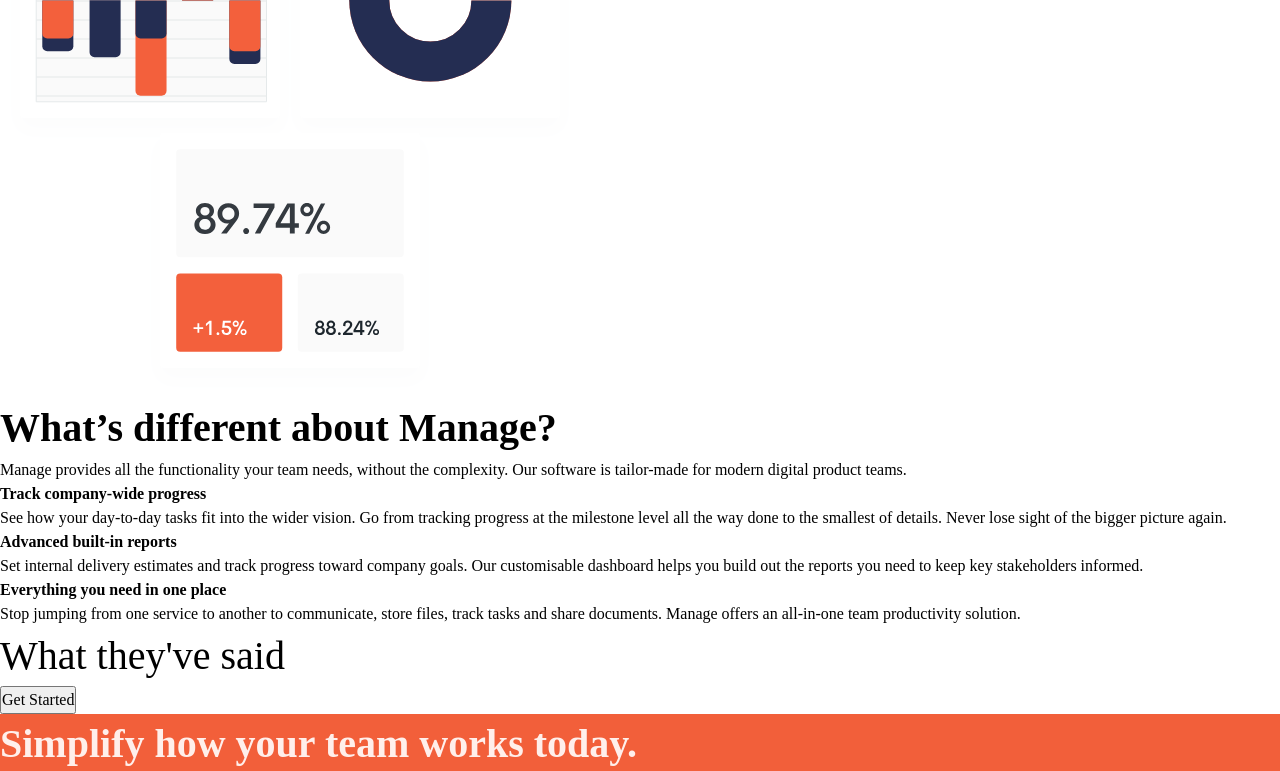
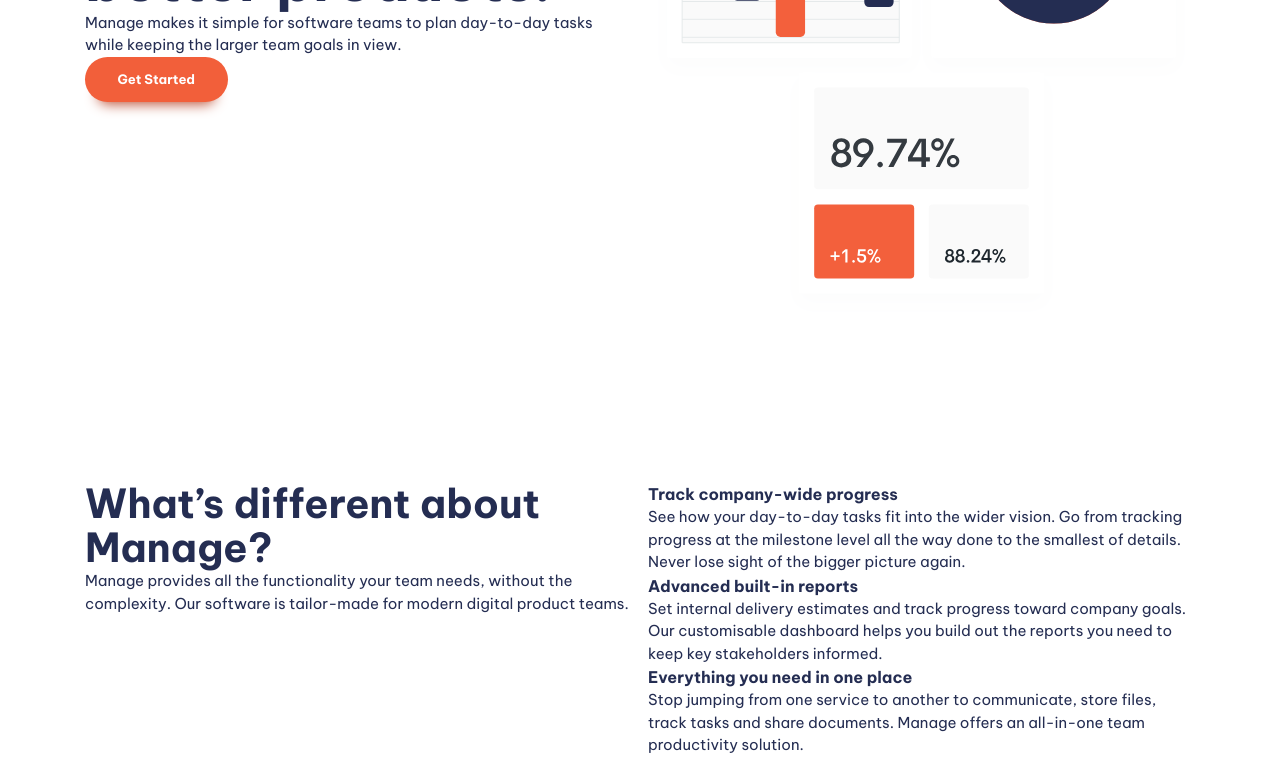
Before and after one commit to calmNinja/fem-landing-page-practice, a plain HTML site: page index.html in a window 1280 px wide. Shown: the part 435-1206 px from the top of the page. Drawn offline with Linux system fonts and the light colour scheme.

Commit message:
general styling

```diff
--- a/index.html
+++ b/index.html
@@ -29,7 +29,7 @@
     </header>
 
     <main>
-      <section>
+      <section class="padding-block-900">
         <div class="container">
           <div class="even-columns">
             <div>
@@ -47,7 +47,7 @@
         </div>
       </section>
 
-      <section>
+      <section class="padding-block-900">
         <div class="container">
           <div class="even-columns">
             <div>
@@ -81,14 +81,14 @@
           </div>
         </div>
       </section>
-
-      <section>
-        <h2 class="fs-secondary-heading">What they've said</h2>
+      <!-- Using pipeline here to separate my Component classes from utility classes for visual separation-->
+      <section class="carousel | padding-block-700">
+        <h2 class="fs-secondary-heading fw-bold">What they've said</h2>
         <!-- Carousel coming up-->
         <button class="button">Get Started</button>
       </section>
 
-      <section class="bg-accent-400 text-accent-100">
+      <section class="cta | padding-block-700 bg-accent-400 text-neutral-100">
         <div class="container">
           <div class="even-columns">
             <div>
@@ -101,7 +101,7 @@
         </div>
       </section>
     </main>
-    <footer class="bg-neutral-900 text-neutral-100">
+    <footer class="padding-block-700 bg-neutral-900 text-neutral-100">
       <div class="container">
         <div class="even-columns">
           <div>
--- a/style.css
+++ b/style.css
@@ -1,11 +1,13 @@
 :root{
+  --clr-accent-500: hsl(12, 60%, 45%);
   --clr-accent-400: hsl(12, 88%, 59%);
+  --clr-accent-300: hsl(12, 88%, 75%);
   --clr-accent-100: hsl(13, 100%, 96%);
 
   --clr-primary-400: hsl(228, 39%, 23%);
 
-  --clr-neutral-100: hsl(232, 12%, 13%);
-  --clr-neutral-900: hsl(0 0% 0%);
+  --clr-neutral-900: hsl(232, 12%, 13%);
+  --clr-neutral-100: hsl(0 0% 100%);
 
   --ff-primary: "Be Vietnam Pro", sans-serif;
 
@@ -29,6 +31,16 @@
   --fs-secondary-heading: var(--fs-700);
   --fs-nav: var(--fs-500);
   --fs-button: var(--fs-300);
+
+  --size-100: 0.25rem;
+  --size-200: 0.5rem;
+  --size-300: 0.75rem;
+  --size-400: 1rem;
+  --size-500: 1.5rem;
+  --size-600: 2rem;
+  --size-700: 3rem;
+  --size-800: 4rem;
+  --size-900: 5rem;
 
 }
 
@@ -154,9 +166,11 @@
 
 .fs-primary-heading {
   font-size: var(--fs-primary-heading);
+  line-height: 1.1;
 }
 .fs-secondary-heading {
   font-size: var(--fs-secondary-heading);
+  line-height: 1.1;
 }
 
 .fs-300 {
@@ -171,3 +185,71 @@
 .fs-600 {
   font-size: var(--fs-600);
 }
+
+.padding-block-900 {
+  padding-block: var(--size-900);
+}
+
+.padding-block-700 {
+  padding-block: var(--size-700);
+}
+.container {
+  --max-width: 1110px;
+  --padding: 1rem;
+
+  width: min(var(--max-width), 100% - (var(--padding) * 2));
+  margin-inline: auto;
+}
+
+.even-columns {
+  display: grid;
+  gap: 1rem;
+}
+
+
+
+/* em is the only unit consistent across all browsers & OS when zooming in & out when media queries are used*/
+@media(min-width: 50em) {
+  .even-columns {
+    grid-auto-flow: column;
+    grid-auto-columns: 1fr;
+  }
+}
+
+/* general styling */
+body{
+  font-size: var(--fs-body);
+  font-family: var(--ff-body);
+  color: var(--clr-primary-400);
+}
+
+/* button */
+
+.button{
+  cursor: pointer;
+  text-decoration: none;
+  border: 0;
+  border-radius: 100vmax;
+  padding: 1.25em 2.5em;
+  font-weight: var(--fw-bold);
+  font-size: var(--fs-button);
+  line-height: 1;
+  background-color: var(--clr-accent-400);
+  color: var(--clr-neutral-100);
+  /* box-shadow: none|h-offset v-offset blur spread color |inset|initial|inherit; */
+  box-shadow: 0 1.125em 1em -1em var(--clr-accent-500);
+}
+
+.button[data-type="inverted"] {
+  background-color: var(--clr-neutral-100);
+  color: var(--clr-accent-400);
+}
+
+.button:hover, .button:focus-visible {
+  background-color: var(--clr-accent-300);
+}
+
+.button[data-type="inverted"]:hover, .button[data-type="inverted"]:focus-visible {
+  background-color: var(--clr-neutral-100);
+  color: var(--clr-accent-300)
+}
```
